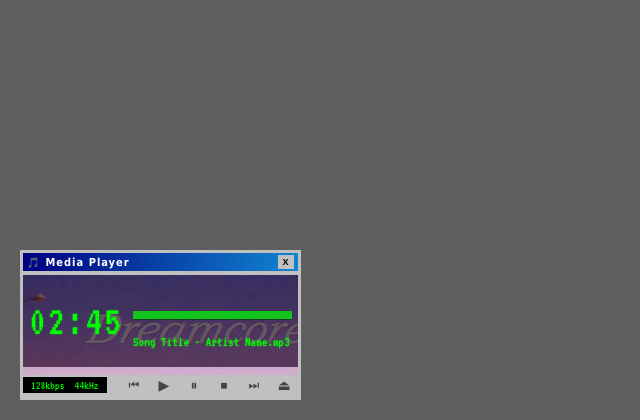
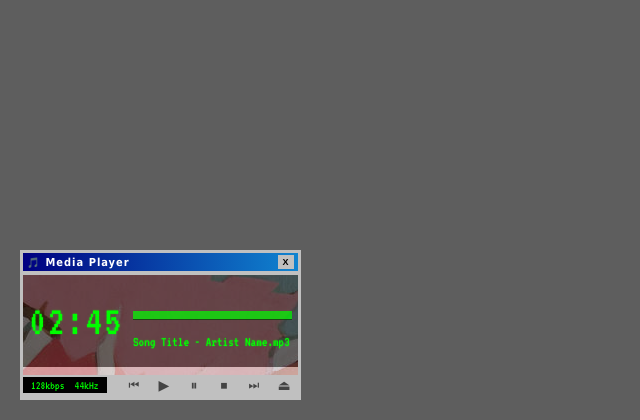
Before and after one commit to MrZahourek/shared-canvas-2, a PHP site: page /UI/music.html in a window 1280 px wide. Shown: the part 380-800 px from the top of the page, without its empty margins (0-640 px from the left). Run offline with PHP 8.4, Linux system fonts and the light colour scheme; some web fonts are replaced.

Commit message:
music works

```diff
--- a/UI/css/music.css
+++ b/UI/css/music.css
@@ -91,7 +91,7 @@
     height: 100px;
     opacity: .4;
     z-index: -1;
-    background: url('../images/music_1.jpg');
+    background: url('../../public/assets/images/music_1.jpg');
     background-size: cover;
 }
 
--- a/UI/music.html
+++ b/UI/music.html
@@ -106,7 +106,7 @@
             height: 100px;
             opacity: .4;
             z-index: -1;
-            background: url('./images/music_1.jpg');
+            background: url('../public/assets/images/music_1.jpg');
         }
 
         /* Common styles for the LED text */
```
Also changed, not shown: public/canvas.php (+10 -6 lines), public/assets/css/music.css, public/assets/images/music_1.jpg, public/assets/images/music_2.jpg (renamed from UI/images/music_1.jpg), public/assets/js/musicPlayer.js, 3 other files.
